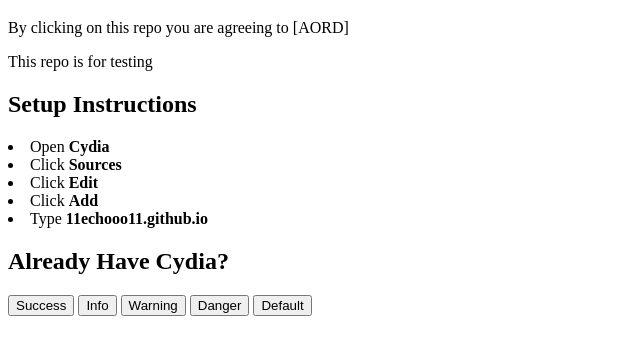
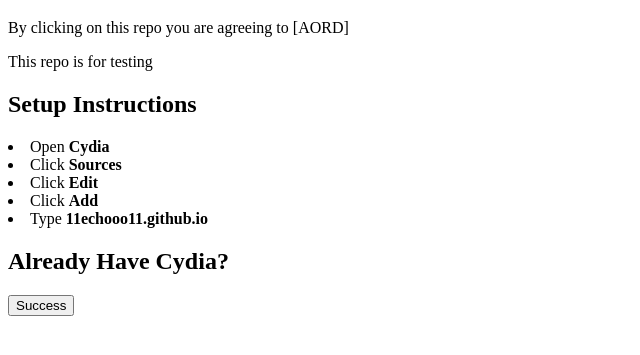
Before and after one commit to 11Echooo11/11Echooo11.github.io, a plain HTML site: page index.html in a window 1280 px wide. Shown: the part 61-416 px from the top of the page, without its empty margins (0-640 px from the left). Drawn offline with Linux system fonts and the light colour scheme.

Commit message:
Update index.html

```diff
--- a/index.html
+++ b/index.html
@@ -14,9 +14,5 @@
 <li>Type <strong>11echooo11.github.io</strong></li>
 <h2>Already Have Cydia?</h2>
 <button class="btn success">Success</button>
-<button class="btn info">Info</button>
-<button class="btn warning">Warning</button>
-<button class="btn danger">Danger</button>
-<button class="btn default">Default</button>
 </body>
 </html>
```
